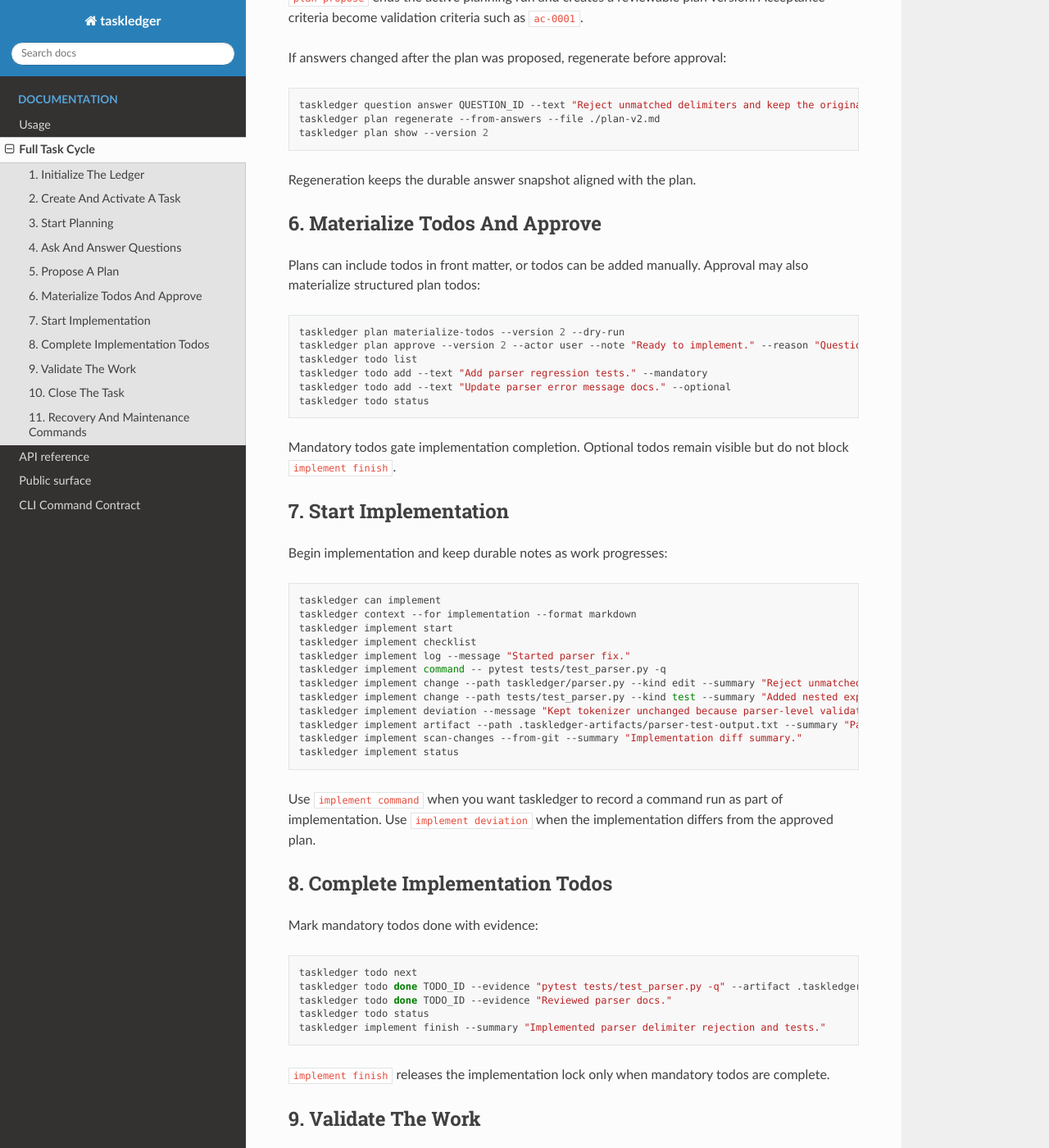
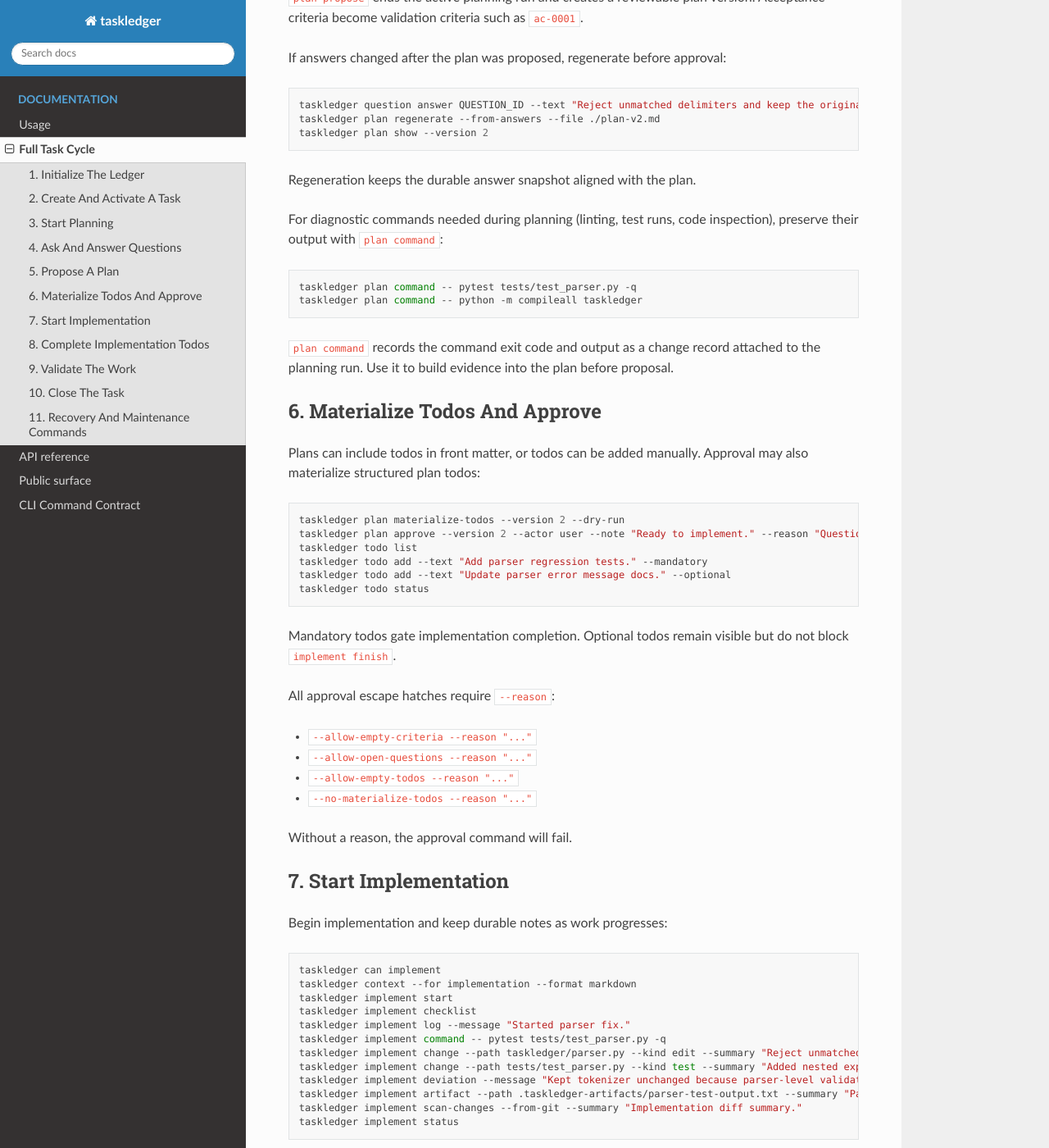
Before and after one commit to holgern/taskledger, a Sphinx documentation site: the page built from docs/full_task_cycle.rst, in a window 1280 px wide and 1400 px high, scrolled down 2073 px. Shown: the whole window at 82% size. Built offline with Sphinx 7.4.7 and the Read the Docs theme 3.1.0, drawn with Linux system fonts in a browser that asks for light colours; some of the changed text lies outside the part shown.

Commit message:
doc: update doc

```diff
--- a/docs/full_task_cycle.rst
+++ b/docs/full_task_cycle.rst
@@ -114,6 +114,18 @@
 
 Regeneration keeps the durable answer snapshot aligned with the plan.
 
+For diagnostic commands needed during planning (linting, test runs, code
+inspection), preserve their output with ``plan command``:
+
+.. code-block:: bash
+
+   taskledger plan command -- pytest tests/test_parser.py -q
+   taskledger plan command -- python -m compileall taskledger
+
+``plan command`` records the command exit code and output as a change record
+attached to the planning run. Use it to build evidence into the plan before
+proposal.
+
 6. Materialize Todos And Approve
 --------------------------------
 
@@ -131,6 +143,15 @@
 
 Mandatory todos gate implementation completion. Optional todos remain visible but
 do not block ``implement finish``.
+
+All approval escape hatches require ``--reason``:
+
+- ``--allow-empty-criteria --reason "..."``
+- ``--allow-open-questions --reason "..."``
+- ``--allow-empty-todos --reason "..."``
+- ``--no-materialize-todos --reason "..."``
+
+Without a reason, the approval command will fail.
 
 7. Start Implementation
 -----------------------
@@ -168,6 +189,10 @@
    taskledger todo done TODO_ID --evidence "Reviewed parser docs."
    taskledger todo status
    taskledger implement finish --summary "Implemented parser delimiter rejection and tests."
+
+Todo source is inferred from the active lock: todos added during implementation
+are recorded as ``source=implementer``, during planning as ``source=planner``,
+and outside an active stage as ``source=user``.
 
 ``implement finish`` releases the implementation lock only when mandatory todos
 are complete.
```
Also changed, not shown: docs/command_contract.md (+28 -0 lines), docs/public_surface.md (+10 -0 lines), docs/usage.rst (+13 -0 lines), skills/taskledger/SKILL.md (+4 -3 lines).
